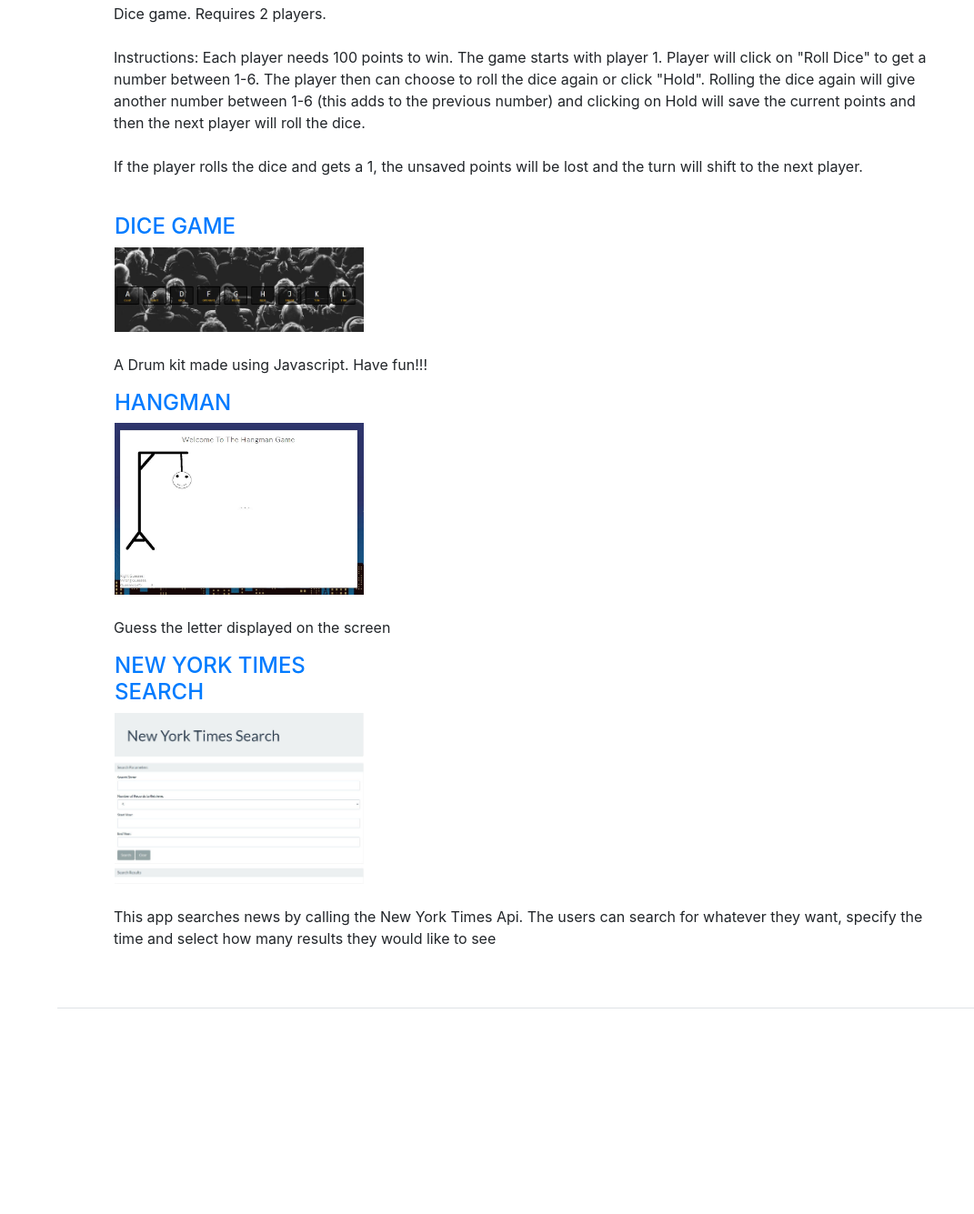
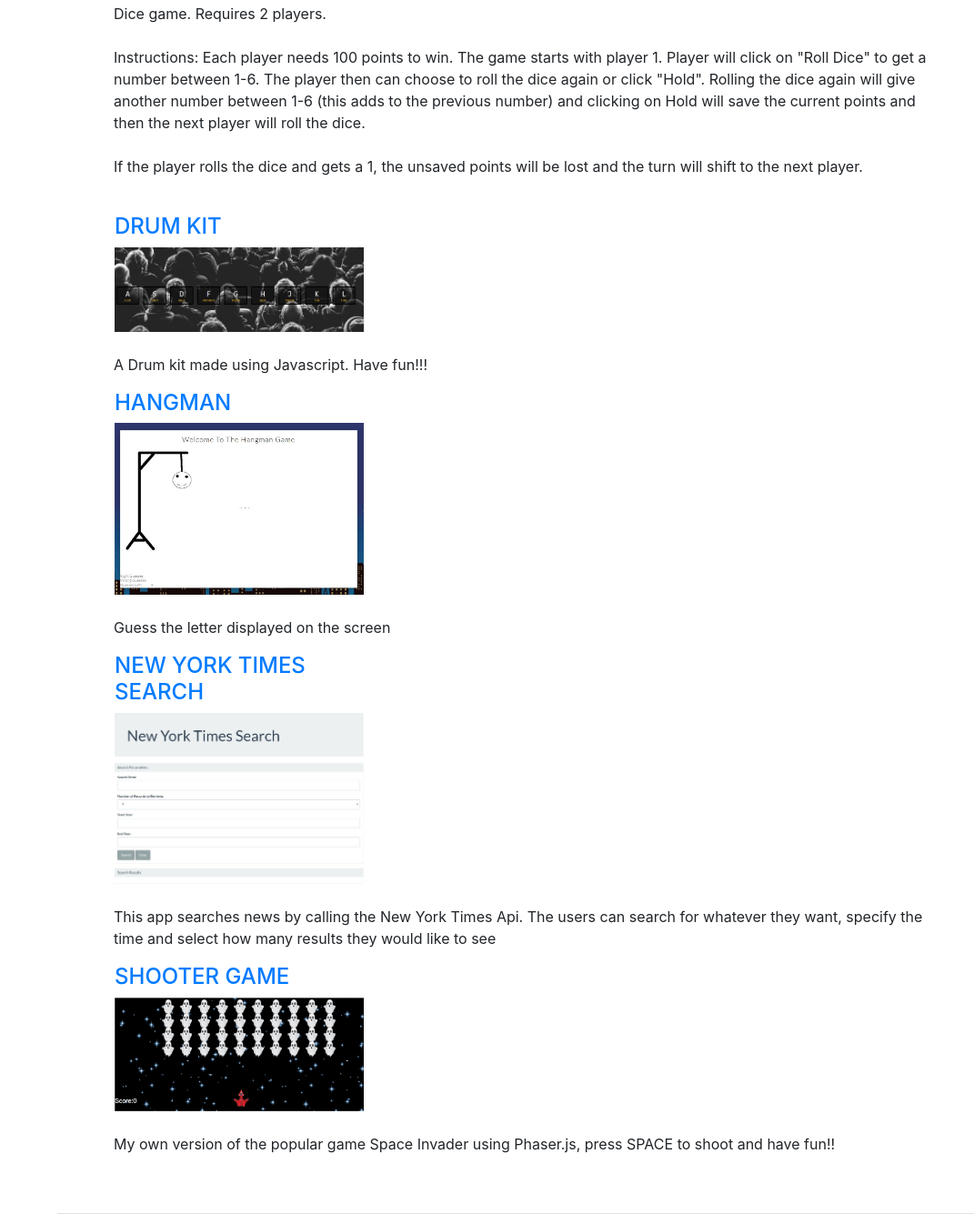
Before and after one commit to iAmHaViK/MyPortfolio, a website with bundled scripts: page index.html in a window 1280 px wide. Shown: the part 3565-4900 px from the top of the page at 91% size, without its empty margins (209-1280 px from the left). Before the commit the page ends 4674 px from the top, so only its background shows below. Built offline with nearby package versions, Linux system fonts and the light colour scheme; a web font is replaced by a local one.

Commit message:
fixes issues

```diff
--- a/index.html
+++ b/index.html
@@ -237,7 +237,7 @@
               <div class="portfolio-item-caption d-flex position-absolute h-100 w-100">
               </div>
               <h4>Dice Game</h4>
-              <img class="img-fluid" src="img/portfolio/dice.jpg" alt="" >
+              <img class="img-fluid" src="img/portfolio/Dice.jpg" alt="" >
             </a>
           </div>
           <br>
@@ -253,7 +253,7 @@
             <a class="portfolio-item d-block mx-auto" href="https://iamhavik.github.io/PracticeFiles/JavaScript%20Drumkit/index.html" target="_blank">
               <div class="portfolio-item-caption d-flex position-absolute h-100 w-100">
               </div>
-              <h4>Dice Game</h4>
+              <h4>Drum Kit</h4>
               <img class="img-fluid" src="img/portfolio/drum.jpg" alt="">
             </a>
           </div>
@@ -279,6 +279,16 @@
           </div>
             <br>
             <p style="margin-left: 14px;">This app searches news by calling the New York Times Api. The users can search for whatever they want, specify the time and select how many results they would like to see</p>
+             <div class="col-md-6 col-lg-4">
+            <a class="portfolio-item d-block mx-auto" href="https://iamhavik.github.io/shooter-Game/" target="_blank">
+              <div class="portfolio-item-caption d-flex position-absolute h-100 w-100">
+              </div>
+              <h4>Shooter Game</h4>
+              <img class="img-fluid" src="img/portfolio/Shooter.JPG" alt="" >
+            </a>
+          </div>
+            <br>
+            <p style="margin-left: 14px;">My own version of the popular game Space Invader using Phaser.js, press SPACE to shoot and have fun!!</p>
         </div>
       </section>
     </div>
```
Also changed, not shown: img/portfolio/Shooter.JPG (added).
